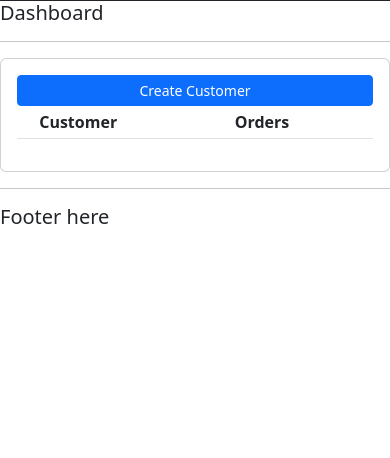
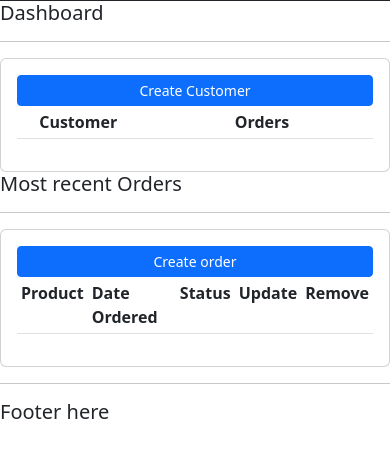
Before and after one commit to EoinAherne/portfolio-project-4, a Django app: page / in a window 390 px wide. Shown: the part 79-537 px from the top of the page. Run offline with Django 3.2, Linux system fonts and the light colour scheme; lists and menus that the app fills with data are empty.

Commit message:
Add latest order table to dashboard

```diff
--- a/paradox22/templates/accounts/dashboard.html
+++ b/paradox22/templates/accounts/dashboard.html
@@ -20,6 +20,26 @@
         </div>
     </div>
 
+    <div class="col-md-7">
+        <h5>Most recent Orders</h5>
+        <hr>
+        <div class="card card-body">
+            <a class="btn btn-primary btn-sm btn-block"  href="#">Create order</a>
+            <table class="table table-sm">
+                <tr>
+                    <th>Product</th>
+                    <th>Date Ordered</th>
+                    <th>Status</th>
+                    <th>Update</th>
+                    <th>Remove</th>
+                </tr>
+            </table>
+
+        </div>
+
+
+    </div>
+
 </div>
 
 {% endblock %}
```
